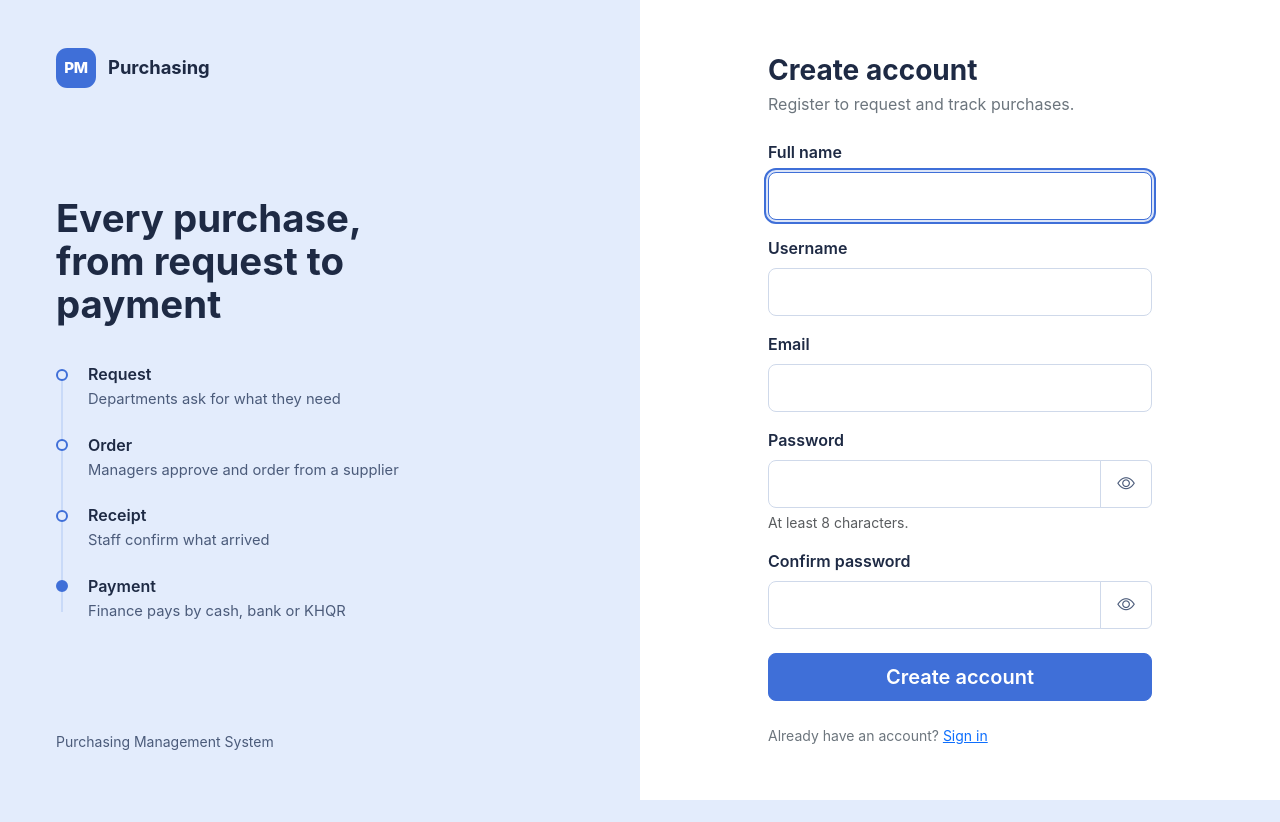
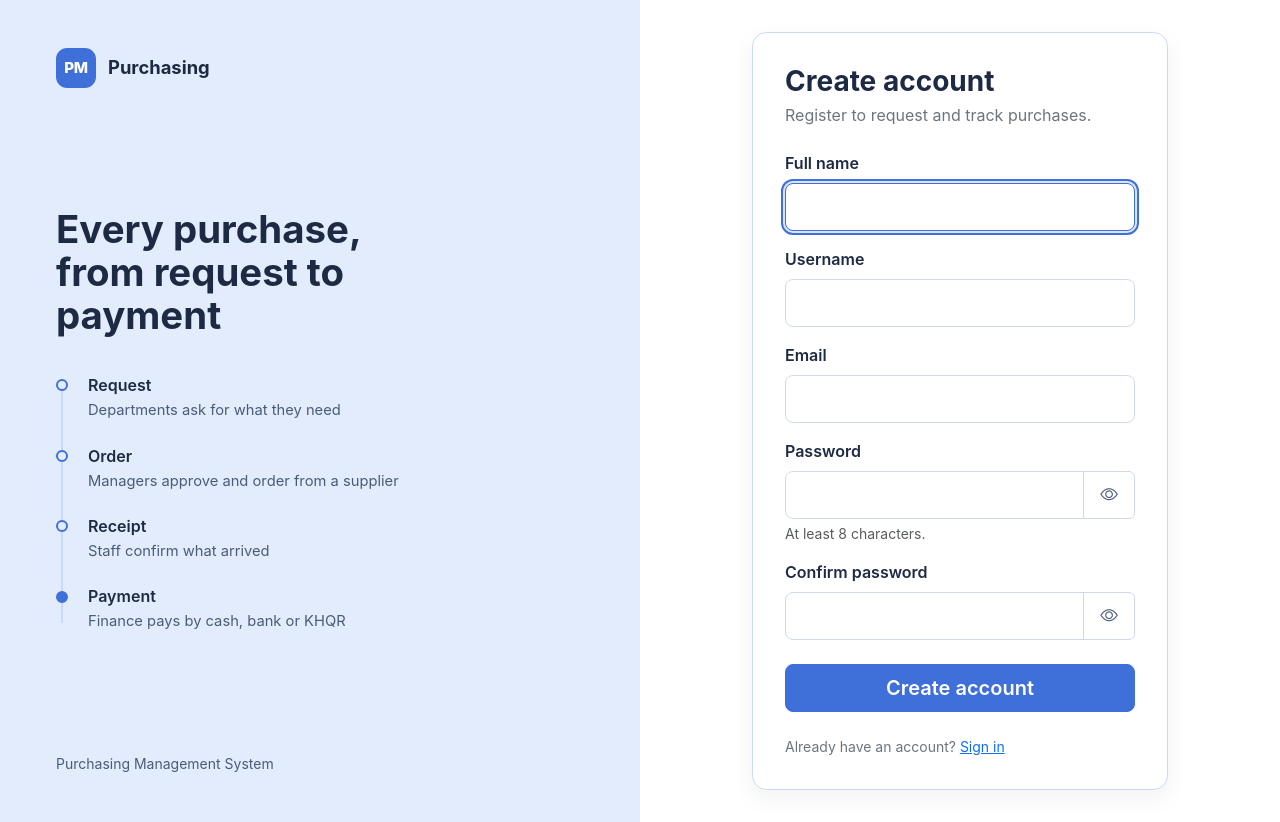
Before and after one commit to sembunly/purchasing_management_system, a Spring Boot app: page /signup in a window 1280 px wide. Before the commit the page ends 800 px from the top, so only its background shows below. Run offline with Spring Boot 4, Linux system fonts and the light colour scheme; some of the project's set-up classes (security, data sources, template engines, error pages and the like) are left out, and stand-ins take their place.

Commit message:
Update CSS styles

```diff
--- a/src/main/resources/static/css/style.css
+++ b/src/main/resources/static/css/style.css
@@ -166,6 +166,18 @@ body.app { background: var(--pms-blue-50); }
 .settings-form-page { max-width: 860px; margin: 0 auto; }
 .form-panel { height: auto; }
 .role-choice { display: block; padding: .65rem .8rem; background: var(--pms-blue-50); border-radius: .6rem; cursor: pointer; }
+.permission-table th:not(:first-child), .permission-table td:not(:first-child) { text-align: center; width: 100px; }
+.member-transfer { display: grid; grid-template-columns: minmax(0,1fr) auto minmax(0,1fr); gap: 1rem; align-items: center; }
+.member-transfer select { min-height: 15rem; }
+.member-actions { display: grid; gap: .5rem; padding-top: 1.8rem; }
+.permission-tree { border-top: 1px solid var(--pms-blue-100); }
+.permission-tree summary { cursor: pointer; padding: .8rem .4rem; font-weight: 600; }
+.permission-modules { margin-left: 1.25rem; border-top: 1px solid var(--pms-blue-50); }
+.permission-modules summary { font-weight: 500; }
+.permission-actions { margin-left: 1.5rem; }
+.permission-action { display: flex; justify-content: space-between; gap: 1rem; padding: .55rem .7rem; border-top: 1px dashed var(--pms-blue-100); cursor: pointer; }
+.permission-action:hover { background: var(--pms-blue-50); }
+.permission-type-rights { margin-left: 1.25rem; background: var(--pms-blue-50); border-radius: .5rem; }
 .error-page { min-height: 100vh; display: grid; place-items: center; padding: 1.5rem; }
 .error-card { width: min(100%, 34rem); padding: 2.5rem; background: #fff; border: 1px solid var(--pms-blue-100); border-radius: 1rem; }
 .error-icon { color: var(--pms-blue-500); font-size: 2.5rem; margin-bottom: .75rem; }
@@ -187,3 +199,14 @@ body.app { background: var(--pms-blue-50); }
 @media (max-width: 1100px) { .dashboard-metrics { grid-template-columns: repeat(2,minmax(0,1fr)); } }
 @media (max-width: 575.98px) { .dashboard-metrics { grid-template-columns: 1fr; } }
 @media (max-width: 575.98px) { .member-transfer { grid-template-columns: 1fr; } .member-actions { display: flex; justify-content: center; padding: 0; } }
+
+/* Simple centered sign-in form */
+.login-page { background: var(--pms-blue-50); }
+.login-page .login-box {
+  max-width: 26rem;
+  padding: 2rem;
+  background: #fff;
+  border: 1px solid var(--pms-blue-200);
+  border-radius: .9rem;
+  box-shadow: 0 .5rem 1.5rem rgba(30, 42, 68, .06);
+}
```
